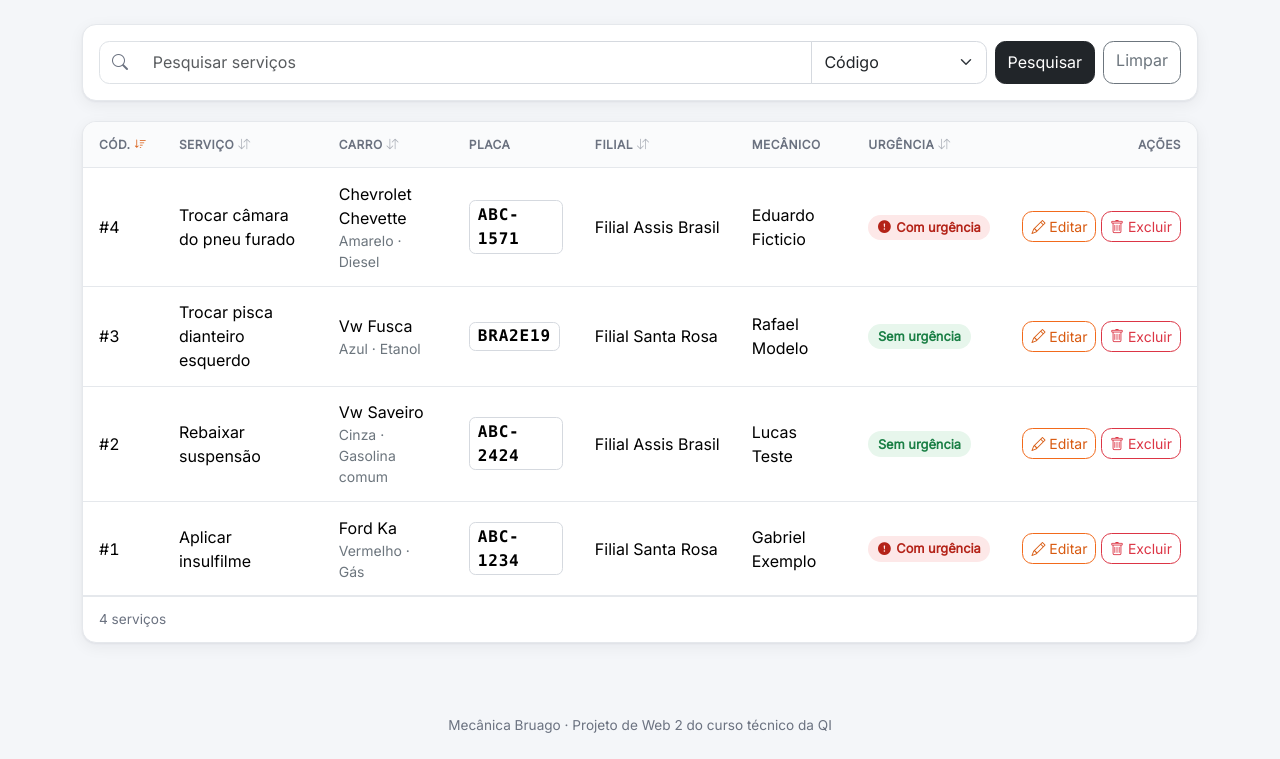
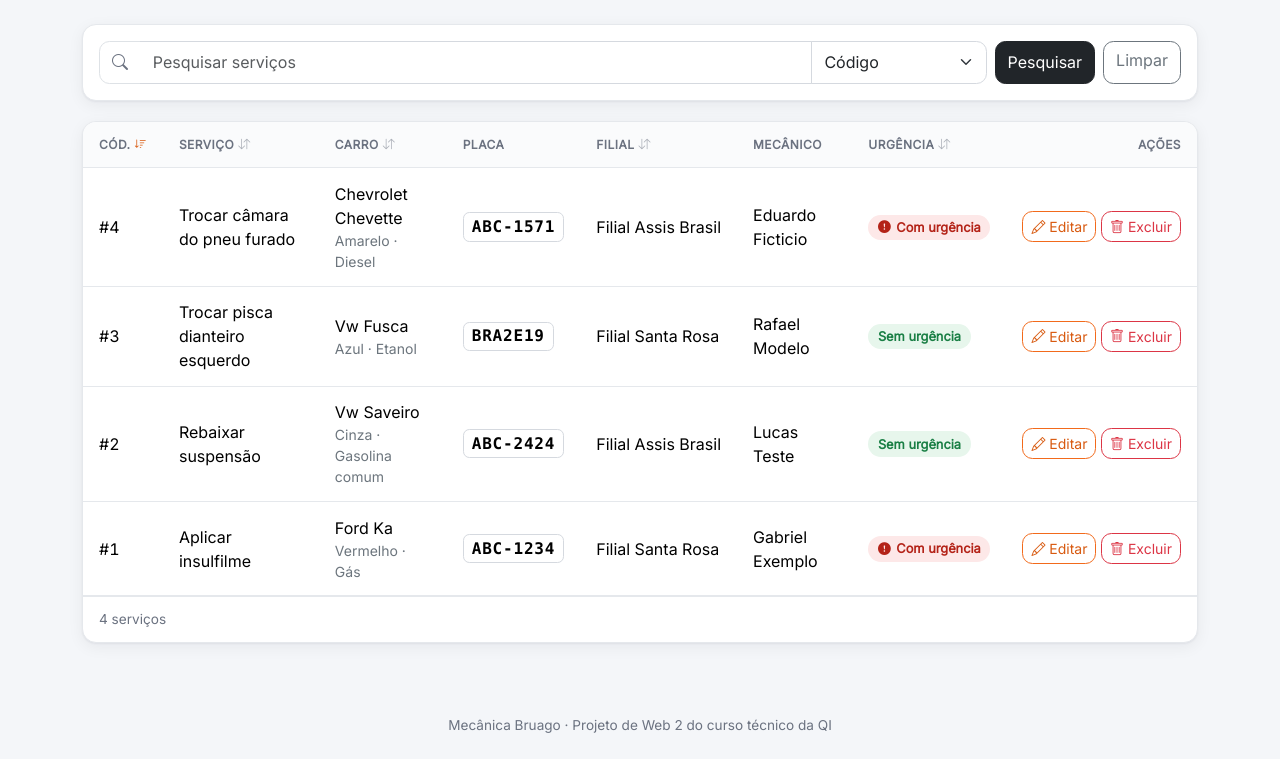
Before and after one commit to brunorochaa/mecanica-bruago, a PHP site: page /servicos/index.php in a window 1280 px wide. Shown: the part 155-914 px from the top of the page. Run offline with PHP 8.4, Linux system fonts and the light colour scheme; data comes from the database, SQL or seed files in the repository; some libraries are stand-ins or nearby versions.

Commit message:
Impede a quebra de linha na placa do carro

```diff
--- a/public/css/estilo.css
+++ b/public/css/estilo.css
@@ -295,6 +295,7 @@ main {
     font-family: ui-monospace, SFMono-Regular, Menlo, Consolas, monospace;
     font-weight: 600;
     letter-spacing: 0.05em;
+    white-space: nowrap;
 }
 
 .etiqueta {
```
